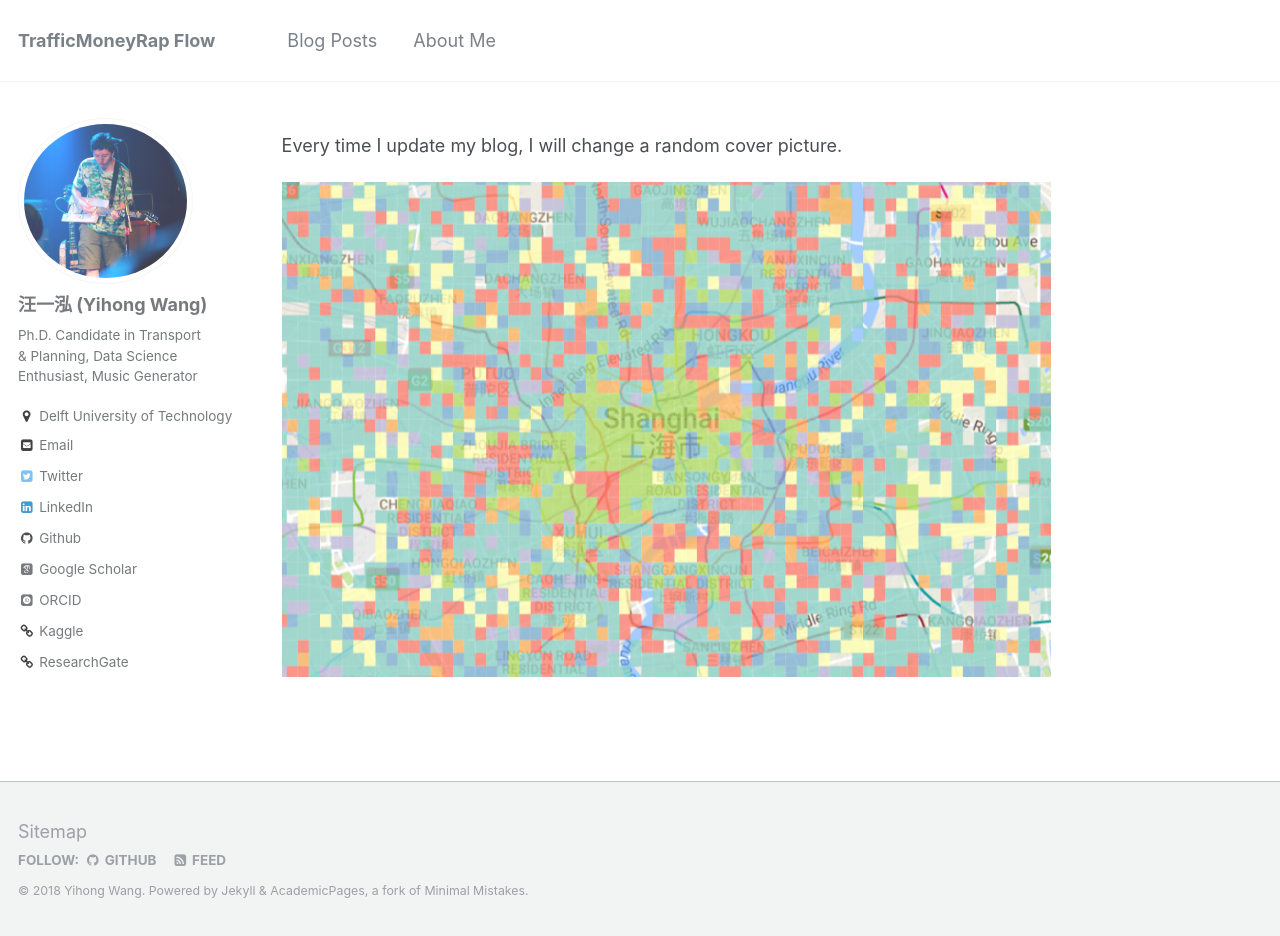
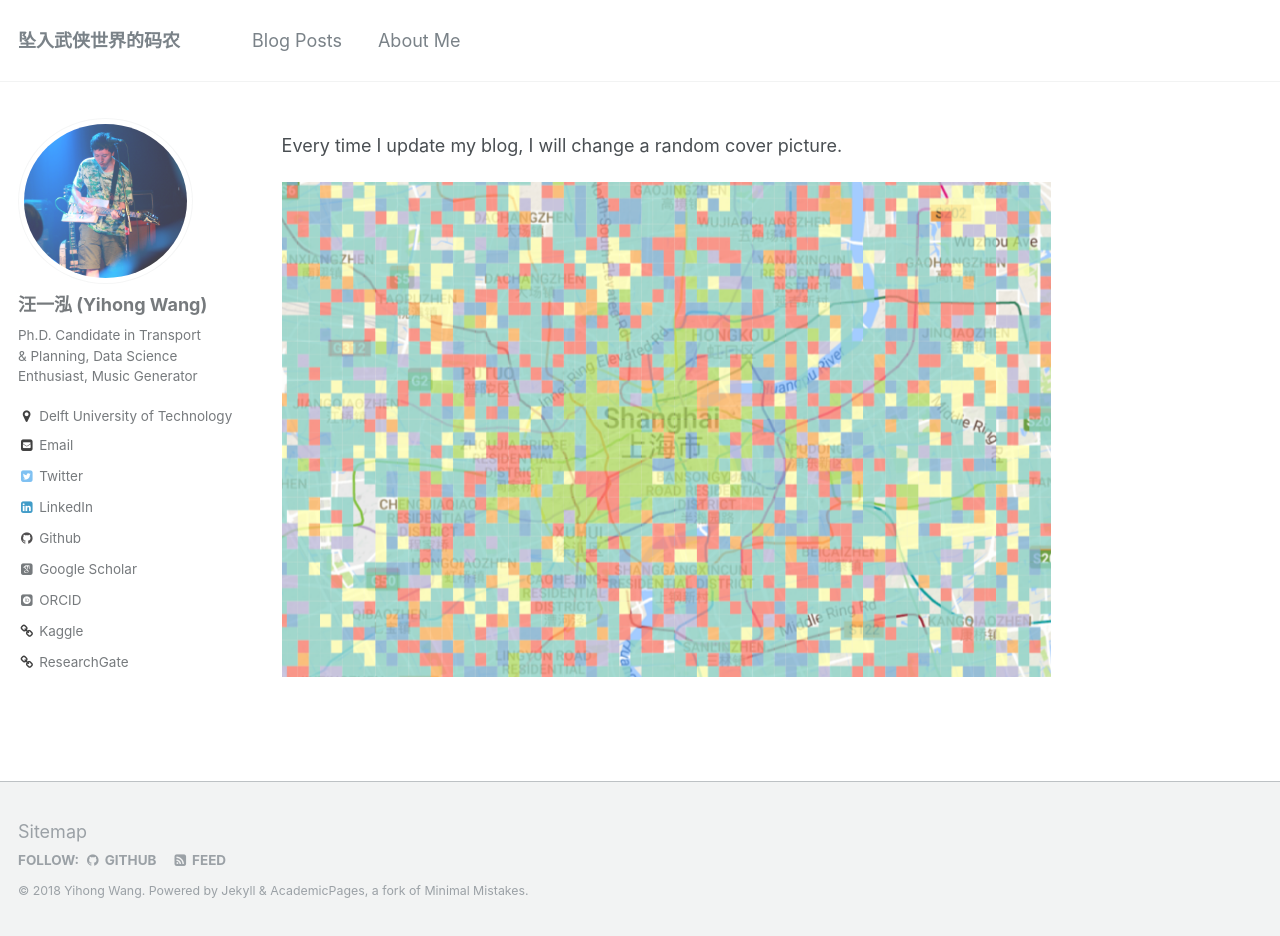
Before and after one commit to bellowswang/bellowswang.github.io, a Jekyll site: the page built from _pages/about.md, in a window 1280 px wide and 936 px high. Built offline with Jekyll 4.4.1, drawn with Linux system fonts in a browser that asks for light colours; some web fonts are replaced.

Commit message:
Initial commit

```diff
--- a/_config.yml
+++ b/_config.yml
@@ -7,7 +7,7 @@
 
 # Site Settings
 locale                   : "en-US"
-title                    : "TrafficMoneyRap Flow"
+title                    : "坠入武侠世界的码农"
 title_separator          : "-"
 name                     : &name "Yihong Wang"
 description              : &description "personal description"
```
